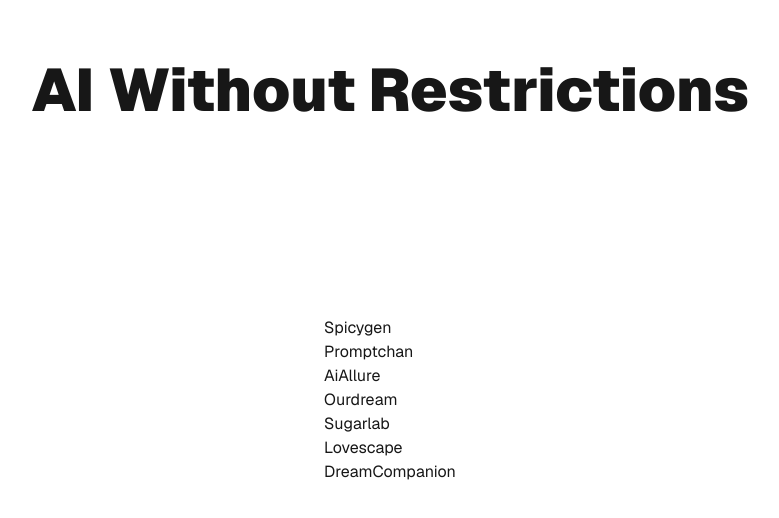
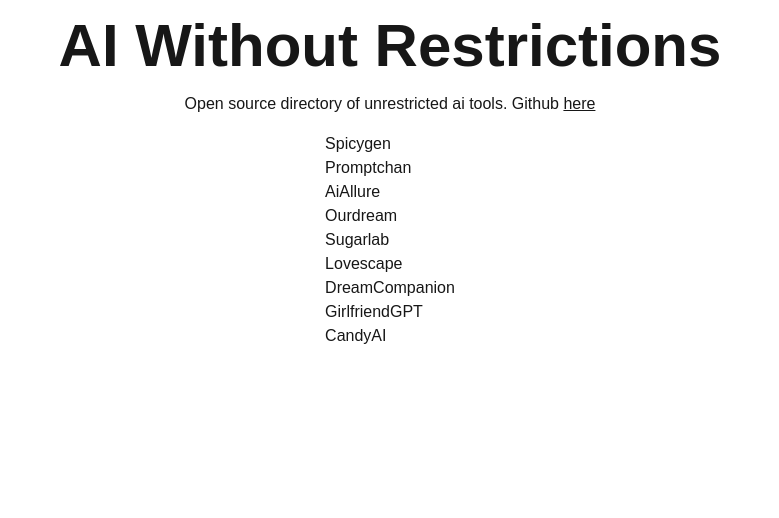
Before and after one commit to newmethids/ai-without-restrictions, a Next.js app: page / in a window 1280 px wide. Shown: the top 518 px of the page, without its empty margins (250-1029 px from the left). Built offline with nearby package versions, Linux system fonts and the light colour scheme.

Commit message:
added tagline. update styling

```diff
--- a/src/app/page.tsx
+++ b/src/app/page.tsx
@@ -2,8 +2,9 @@
 
 export default function Home() {
   return (
-    <div className="font-sans grid grid-rows-[20px_1fr_20px] items-center justify-items-center min-h-screen p-8 pb-20 gap-16 sm:p-20">
+    <div className="flex flex-col items-center justify-center gap-4 p-4">
       <h1 className={"font-black text-6xl"}>AI Without Restrictions</h1>
+      <h2>Open source directory of unrestricted ai tools. Github <a className={"underline"} target={"_blank"} href={"https://github.com/newmethids/ai-without-restrictions"}>here</a></h2>
       <ol>
         <li>Spicygen</li>
         <li>Promptchan</li>
@@ -12,6 +13,8 @@
         <li>Sugarlab</li>
         <li>Lovescape</li>
         <li>DreamCompanion</li>
+        <li>GirlfriendGPT</li>
+        <li>CandyAI</li>
       </ol>
     </div>
   );
```
